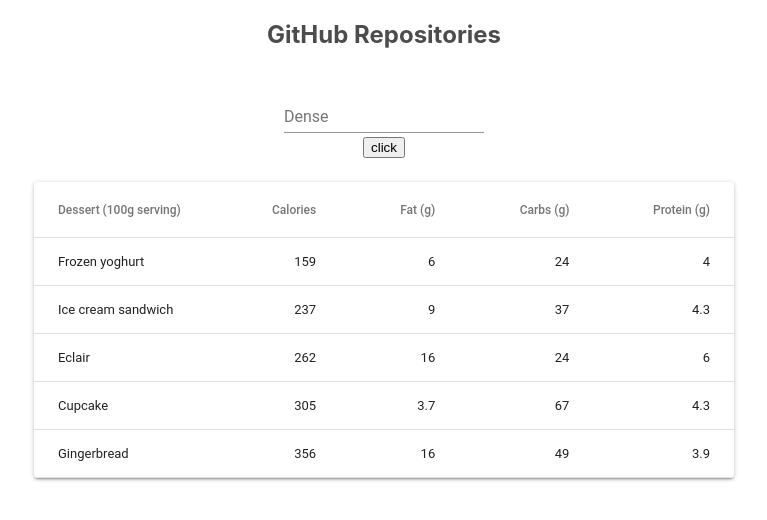
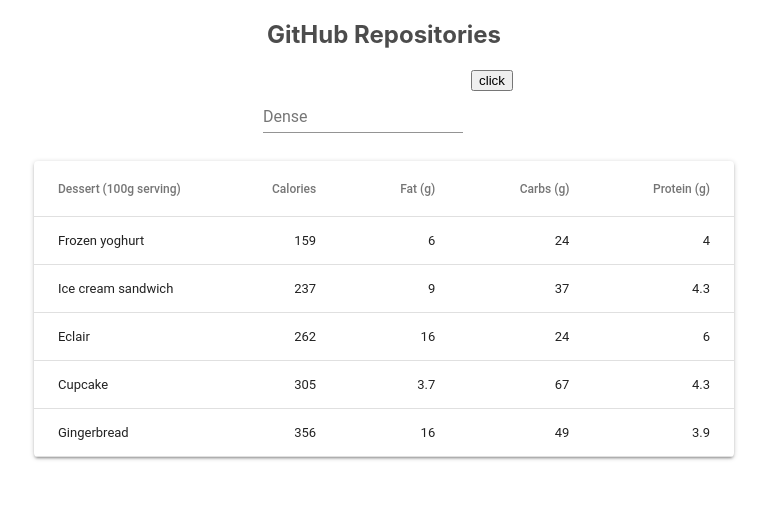
Before and after one commit to blazerius54/gh-graphql, a React (Create React App) app: page / in a window 1280 px wide. Shown: the top 520 px of the page, without its empty margins (256-1023 px from the left). Built offline with nearby package versions, Linux system fonts and the light colour scheme.

Commit message:
task-02/request

```diff
--- a/src/App.js
+++ b/src/App.js
@@ -2,38 +2,31 @@
 import AppHeader from './components/AppHeader';
 import ReposTable from './components/ReposTable';
 import FilterInput from './components/FilterInput';
+import { getRepos } from './network';
+class App extends Component {
+  state = {
+    serachInput: '',
+  };
 
-class App extends Component {
-  foo = () =>
-    fetch(`https://api.github.com/graphql`, {
-      headers: {
-        Accept: 'application/json',
-        'Content-Type': 'application/json',
-        Authorization: `Bearer 0439d815c554fa03c75db280c22914316b495013`,
-      },
-      method: 'POST',
-      body: JSON.stringify({
-        query:
-          `query {
-            search(query: "book-tabs", type: REPOSITORY, first: 5, ) {
-              repositoryCount
-              pageInfo {
-                hasPreviousPage
-                startCursor
-                endCursor
-                hasNextPage
-              }
-            }
-          }`,
-      }),
-    });
+  handleChange = name => event => {
+    this.setState({ [name]: event.target.value });
+  };
+
+  sendRepoRequest = () => e => {
+    e.preventDefault();
+    getRepos(this.state.serachInput);
+  };
 
   render() {
+    const { serachInput } = this.state;
     return (
       <div className="App-wapper">
         <AppHeader />
-        <FilterInput />
-        <button onClick={this.foo}>click</button>
+        <FilterInput
+          handleChange={this.handleChange}
+          sendRepoRequest={this.sendRepoRequest}
+          serachInput={serachInput}
+        />
         <ReposTable />
       </div>
     );
--- a/src/components/FilterInput/index.js
+++ b/src/components/FilterInput/index.js
@@ -5,10 +5,6 @@
 import TextField from '@material-ui/core/TextField';
 
 const styles = theme => ({
-  container: {
-    display: 'flex',
-    flexWrap: 'wrap',
-  },
   textField: {
     marginLeft: theme.spacing.unit,
     marginRight: theme.spacing.unit,
@@ -17,42 +13,36 @@
   dense: {
     marginTop: 19,
   },
-  menu: {
-    width: 200,
-  },
 });
 
-
 class FilterInput extends React.Component {
-  state = {
-    dense: '',
-  };
-
-  handleChange = name => event => {
-    this.setState({ [name]: event.target.value });
-  };
-
   render() {
-    const { classes } = this.props;
-    const { dense } = this.state;
-
+    const { classes, handleChange, serachInput, sendRepoRequest } = this.props;
     return (
-      <form className={classes.container} noValidate autoComplete="off">
+      <form
+        noValidate
+        autoComplete="off"
+        onSubmit={sendRepoRequest(serachInput)}
+      >
         <TextField
           id="standard-dense"
           label="Dense"
           className={classNames(classes.textField, classes.dense)}
           margin="dense"
-          value={dense}
-          onChange={this.handleChange('dense')}
+          value={serachInput}
+          onChange={handleChange('serachInput')}
         />
+        <button type="submit">click</button>
       </form>
     );
   }
 }
 
 FilterInput.propTypes = {
+  handleChange: PropTypes.func.isRequired,
+  sendRepoRequest: PropTypes.func.isRequired,
   classes: PropTypes.object.isRequired,
+  serachInput: PropTypes.string.isRequired,
 };
 
 export default withStyles(styles)(FilterInput);
--- /dev/null
+++ b/src/network/index.js
@@ -0,0 +1,34 @@
+export const getRepos = searchText =>
+  fetch(`https://api.github.com/graphql`, {
+    headers: {
+      Accept: 'application/json',
+      'Content-Type': 'application/json',
+      Authorization: `Bearer feb53d8cd670a08fe0514f09da2b8b73a8cb0265`,
+    },
+    method: 'POST',
+    body: JSON.stringify({
+      query: `query {
+            search(query: "${searchText}", type: REPOSITORY, first: 5, ) {
+              repositoryCount
+              pageInfo {
+                hasPreviousPage
+                startCursor
+                endCursor
+                hasNextPage
+              }
+              edges {
+                node {
+                  ... on Repository {
+                    owner {
+                      login
+                      avatarUrl
+                    }
+                    nameWithOwner
+                    createdAt
+                  }
+                }
+              }
+            }
+          }`,
+    }),
+  });
```
